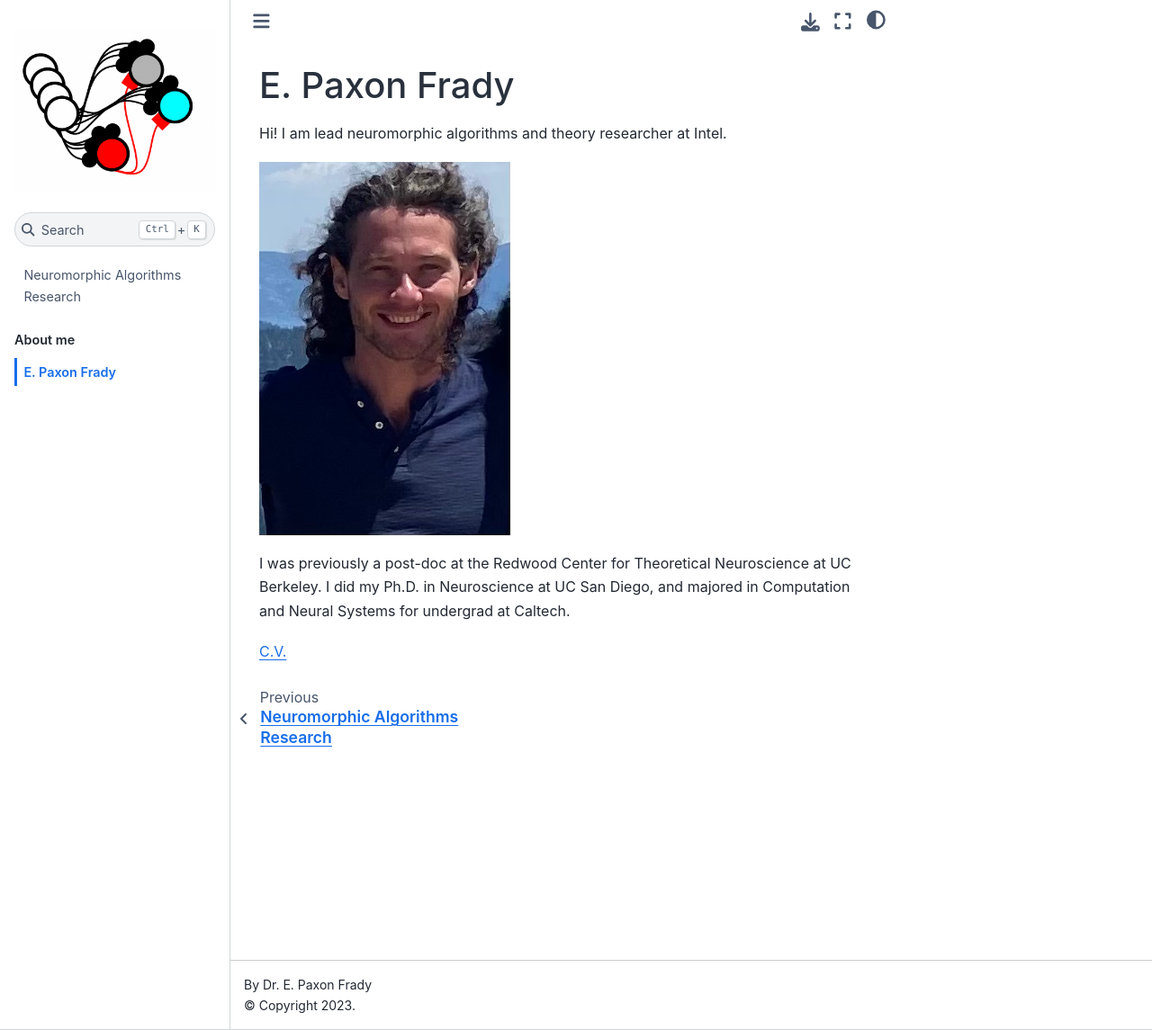
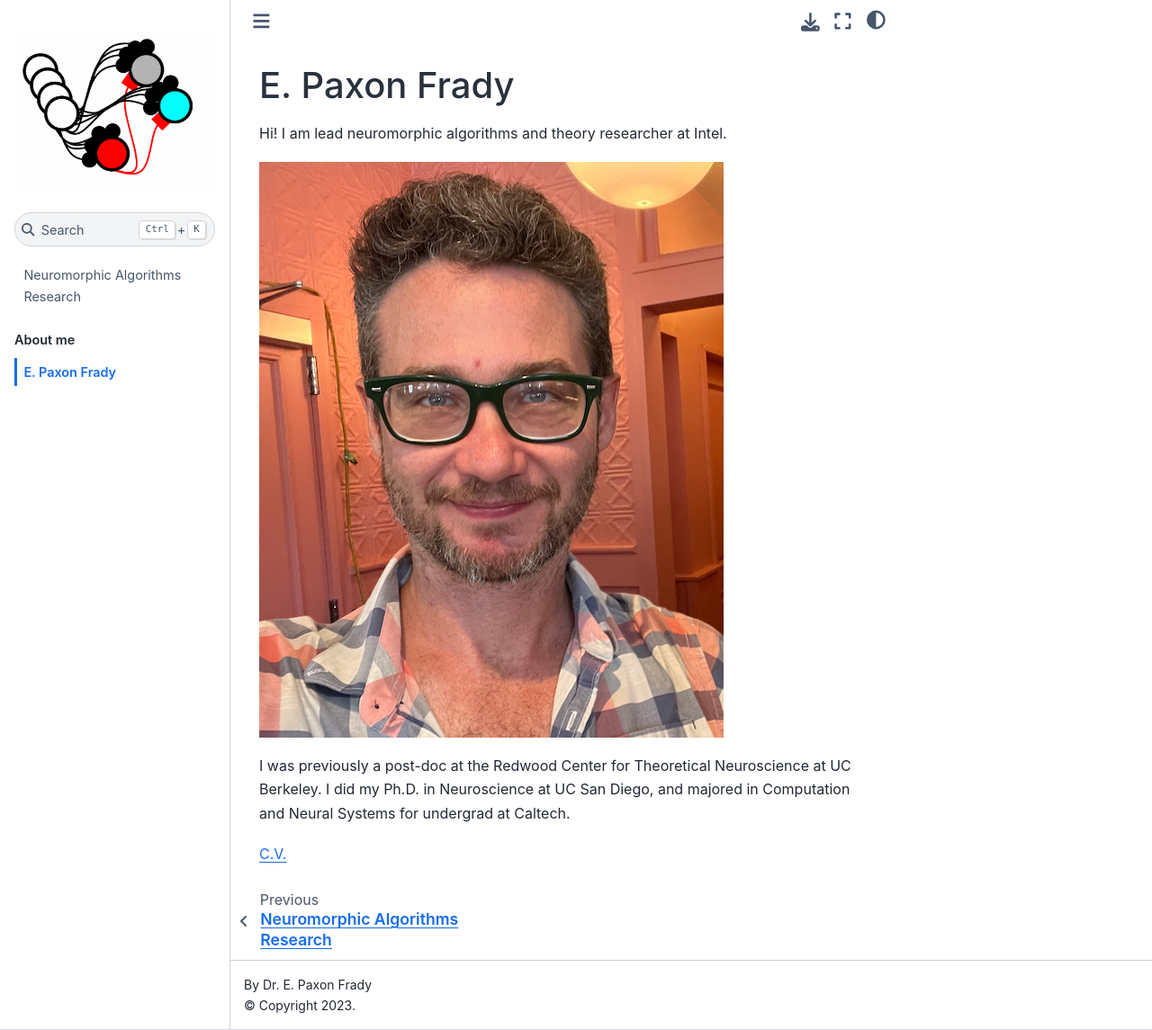
Before and after one commit to epaxon/epaxon.github.io, a Jupyter Book: the page built from about_me.md, in a window 1280 px wide and 1145 px high. Shown: the whole window at 90% size. Built offline with Jupyter Book 1.0.4 settings and Sphinx 7.4.7 and the Sphinx Book theme 1.1.4, drawn with Linux system fonts in a browser that asks for light colours; pages that are not in the unit, such as notebooks, are missing from menus.

Commit message:
changing profile pic.

```diff
--- a/about_me.md
+++ b/about_me.md
@@ -3,7 +3,7 @@
 
 Hi! I am lead neuromorphic algorithms and theory researcher at Intel.
 
-![picture of me](profile_pic.png)
+![picture of me](profile_pic-250903.png)
 
 I was previously a post-doc at the Redwood Center for Theoretical Neuroscience at UC Berkeley. I did my Ph.D. in Neuroscience at UC San Diego, and majored in Computation and Neural Systems for undergrad at Caltech.
 
```
Also changed, not shown: profile_pic-250903.png (added).
